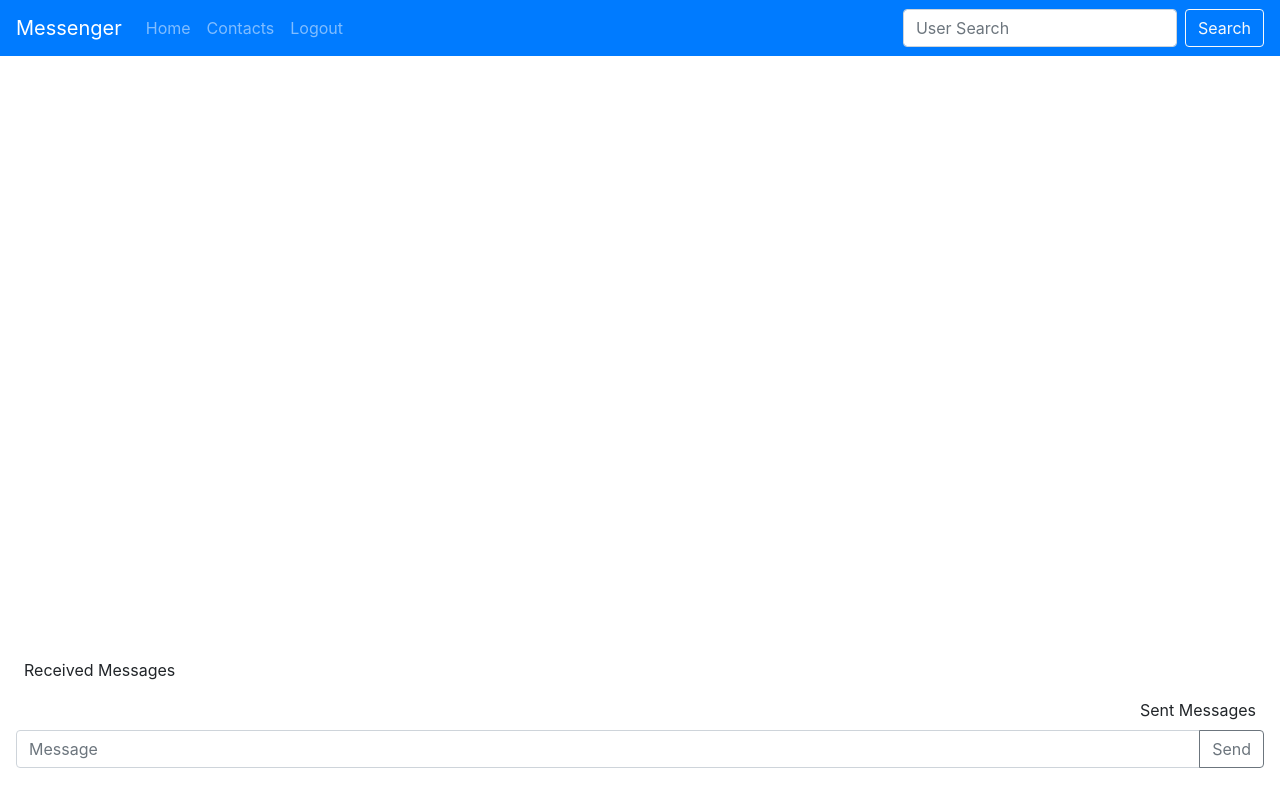
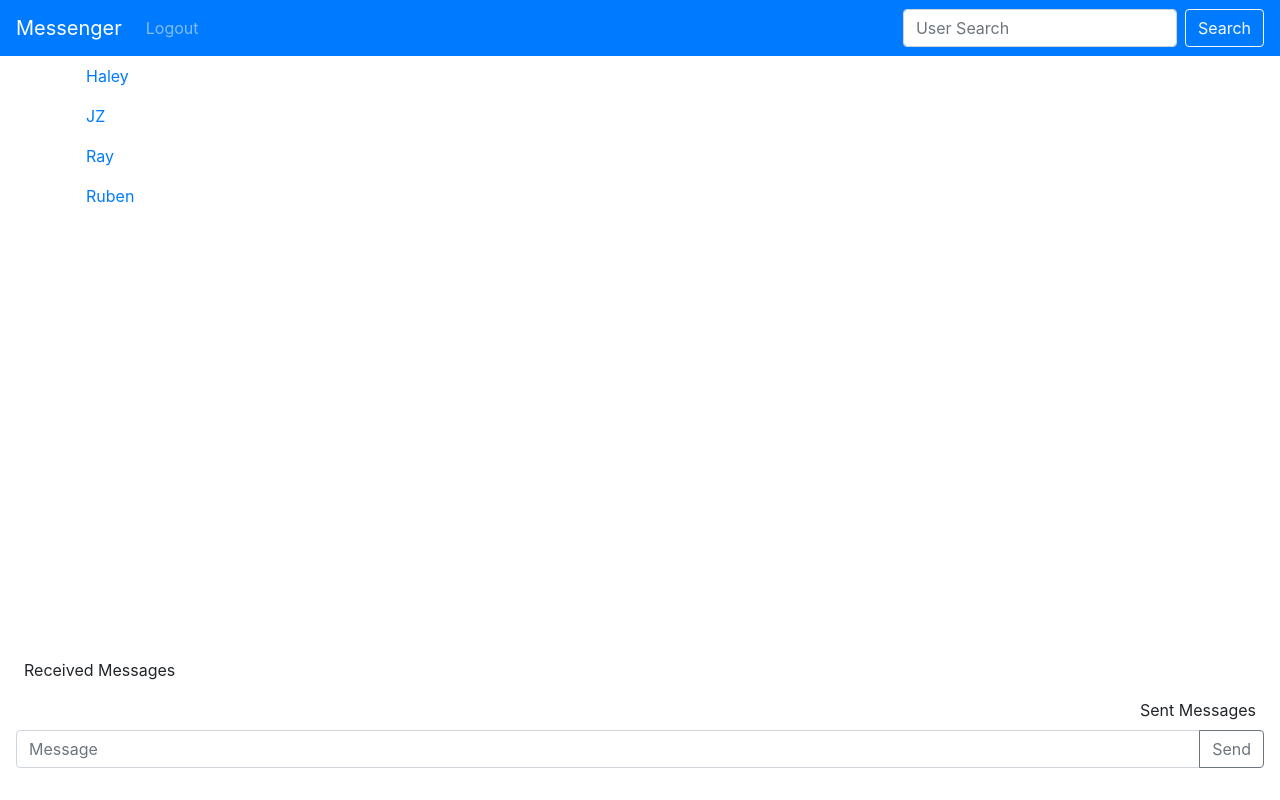
Before and after one commit to messenger-app-team/messenger-app, a React (Create React App) app in the folder client/: page /chatapp in a window 1280 px wide. Built offline with nearby package versions, Linux system fonts and the light colour scheme; no server answers.

Commit message:
added contacts to side

```diff
--- a/client/src/components/ChatApp/ChatApp.js
+++ b/client/src/components/ChatApp/ChatApp.js
@@ -5,6 +5,7 @@ import './style.css';
 import NavBar from '../NavBar';
 import InputBox from '../InputBox/index';
 import MsgArea from '../MsgArea';
+import Contacts from '../Contacts';
 // import Send from './Send';
 
 function ChatApp() {
@@ -13,6 +14,11 @@ function ChatApp() {
       <NavBar />
 
       <Container>
+        <div className='row'>
+          <div className='flex-col'>
+            <Contacts />
+          </div>
+        </div>
         <div className='message-window fixed-bottom'>
           <MsgArea />
           {/* <Avatar /> */}
--- a/client/src/components/Contacts/index.js
+++ b/client/src/components/Contacts/index.js
@@ -1,3 +1,24 @@
-import React from 'react';
+import React, { Component } from 'react';
+import { Nav } from 'react-bootstrap';
 
 // create the side bar for contacts here and add on the left or right side of the chat app div
+
+class Contacts extends Component {
+    render() {
+
+        return (
+          <div className='contact-list'>
+            <Nav defaultActiveKey='/home' className='flex-column'>
+              <Nav.Link eventKey='link-1'>Haley</Nav.Link>
+              <Nav.Link eventKey='link-2'>JZ</Nav.Link>
+              <Nav.Link eventKey='link-3'>Ray</Nav.Link>
+              <Nav.Link eventKey='link-4'>
+                Ruben
+              </Nav.Link>
+            </Nav>
+          </div>
+        );
+    }
+};
+
+export default Contacts;
--- a/client/src/components/NavBar/index.js
+++ b/client/src/components/NavBar/index.js
@@ -7,8 +7,6 @@ class NavBar extends Component {
       <Navbar bg='primary' variant='dark'>
         <Navbar.Brand href='#home'>Messenger</Navbar.Brand>
         <Nav className='mr-auto'>
-          <Nav.Link href='#home'>Home</Nav.Link>
-          <Nav.Link href='#contacts'>Contacts</Nav.Link>
           <Nav.Link href='#logout'>Logout</Nav.Link>
         </Nav>
         <Form inline>
```
Also changed, not shown: client/src/components/Contacts/style.css (added), 2 other files (tests, documents, lock files or other folders).
